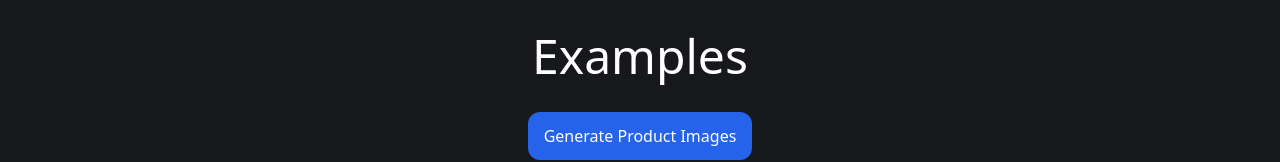
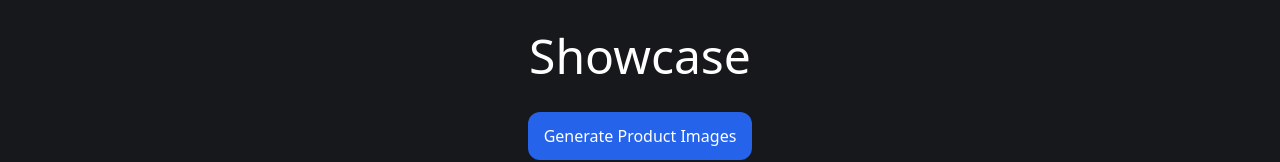
Before and after one commit to plxity/productgenie, a Next.js app: page /Showcase in a window 1280 px wide. Shown: the top 162 px of the page. Built offline with nearby package versions, Linux system fonts and the light colour scheme.

Commit message:
changed page title name

```diff
--- a/src/app/Showcase/page.tsx
+++ b/src/app/Showcase/page.tsx
@@ -1,6 +1,7 @@
 import Image from 'next/image';
 import Link from 'next/link';
 import { EXAMPLES } from './constant'
+import Header from '../components/Header';
 
 function Examples() {
 
@@ -38,8 +39,7 @@ function Examples() {
     })
   }
   return <main className='mt-8'>
-    <h2 className='text-center text-5xl'>Examples</h2>
-
+    <h2 className='text-center text-5xl'>Showcase</h2>
     <div className='mt-8 flex justify-center'>
       <Link
         className="bg-blue-600 rounded-xl text-white font-medium px-4 py-3 hover:bg-blue-500 transition"
```
Lines whose indentation alone changed are shown as unchanged.
